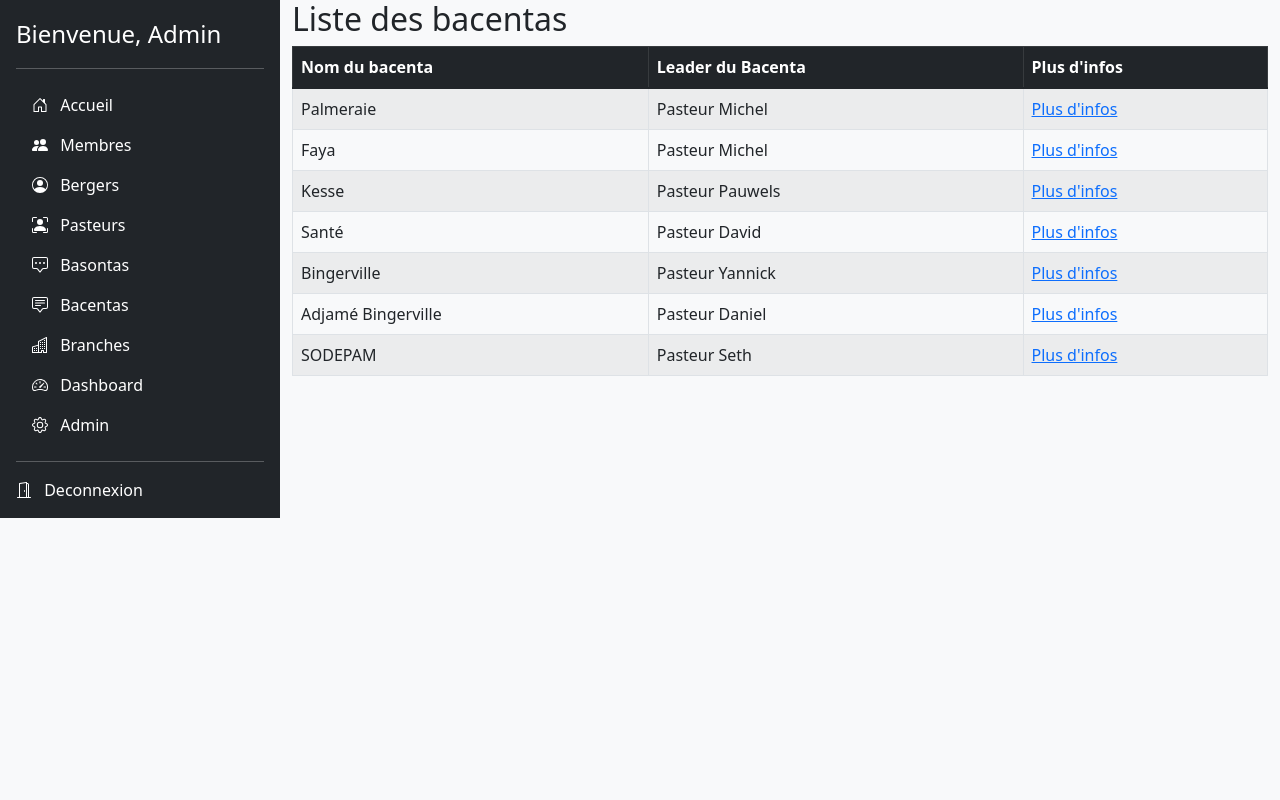
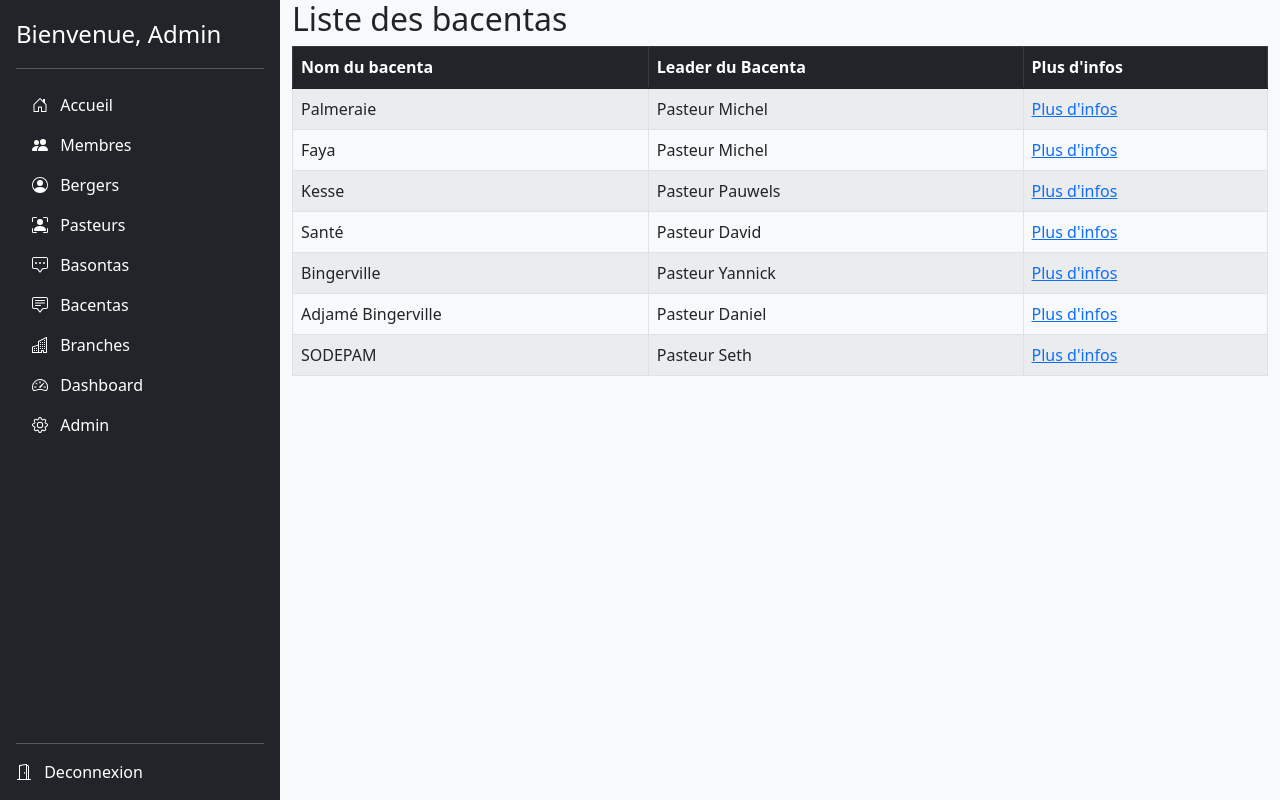
Before and after one commit to MrLeJuif/labei, a Django app: page /bacentas/ in a window 1280 px wide. Run offline with Django 4.2, Linux system fonts and the light colour scheme; a user stored in the database is signed in; data comes from the database, SQL or seed files in the repository; some libraries are stand-ins or nearby versions.

Commit message:
Update sidebars.css

```diff
--- a/church_app/lbei/static/css/sidebars.css
+++ b/church_app/lbei/static/css/sidebars.css
@@ -11,7 +11,6 @@ main {
   display: flex;
   flex-wrap: nowrap;
   height: 100vh;
-  height: -webkit-fill-available;
   max-height: 100vh;
   overflow-x: auto;
   overflow-y: hidden;
```
